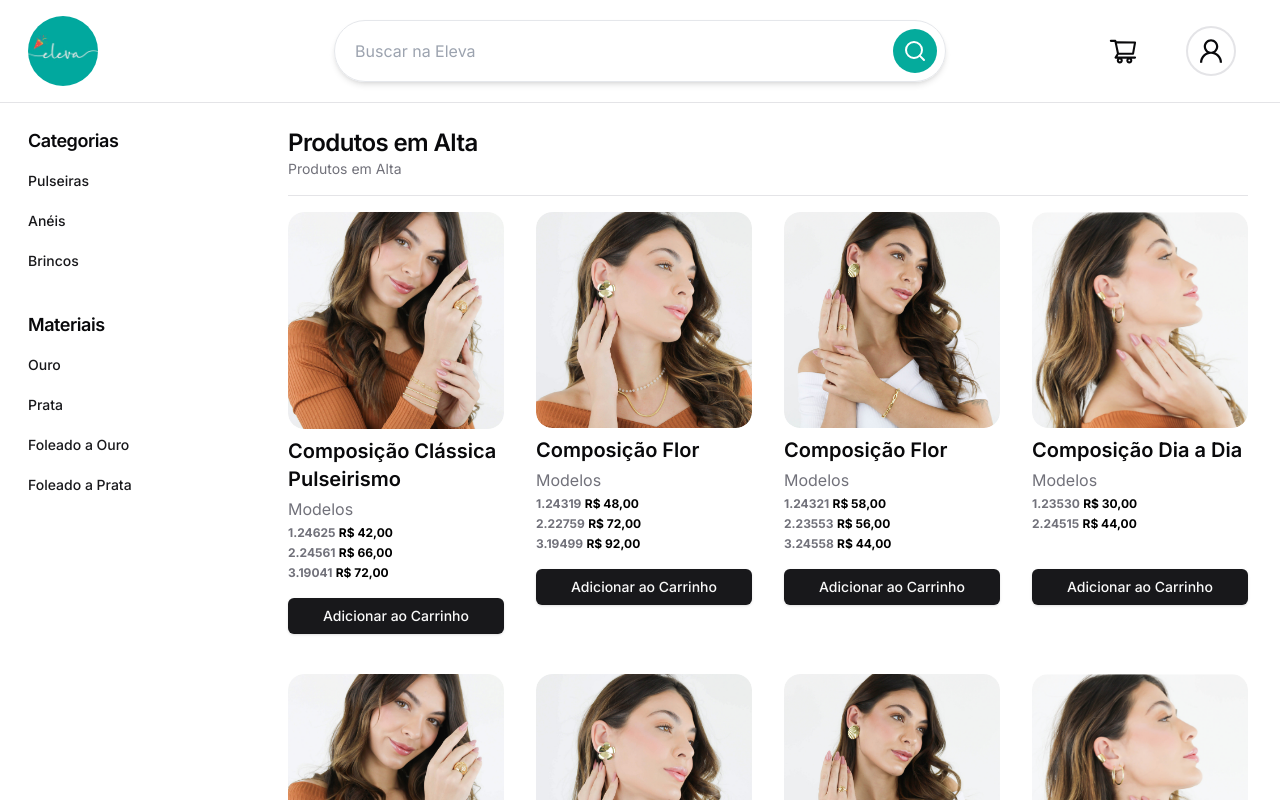
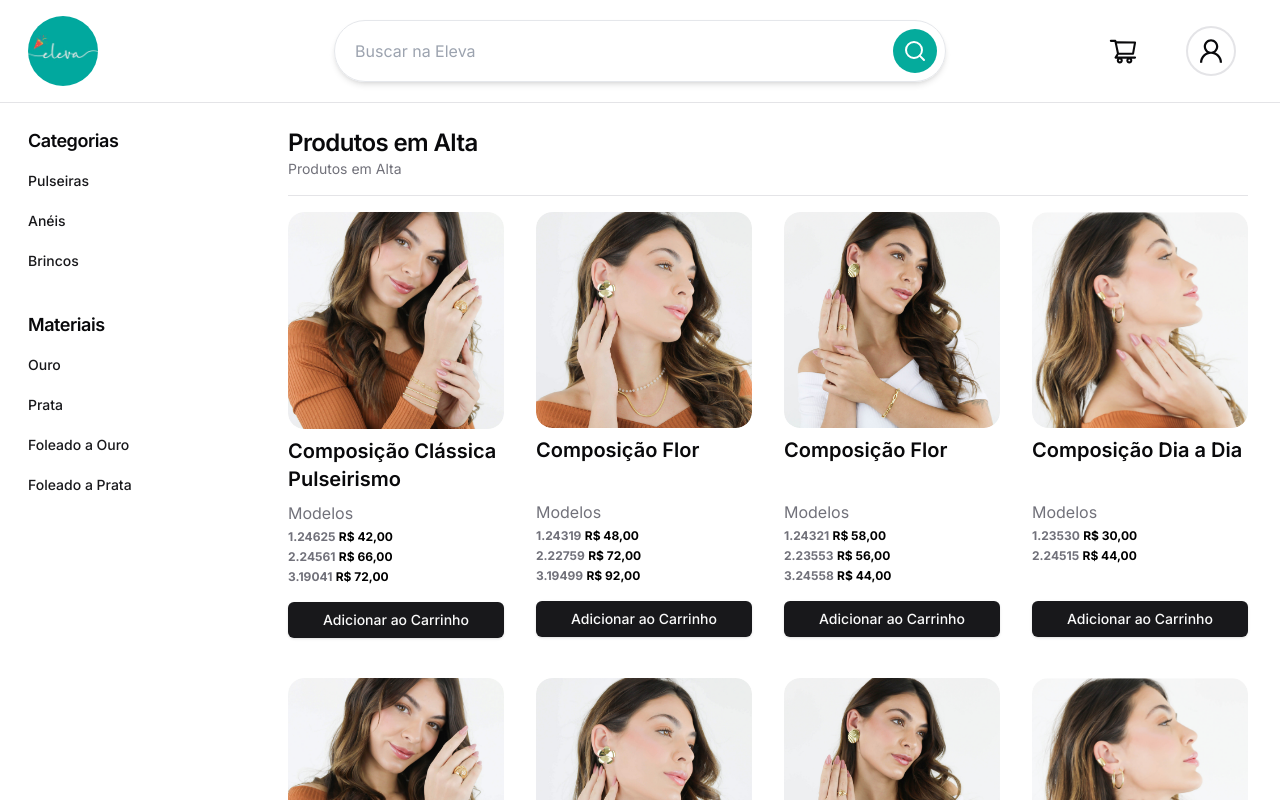
Before and after one commit to ViniHGV/ElevaV2, a Next.js app: page /home in a window 1280 px wide. Shown: the top 800 px of the page. Built offline with nearby package versions, Linux system fonts and the light colour scheme.

Commit message:
arrumando responsividade

```diff
--- a/src/components/Card.tsx
+++ b/src/components/Card.tsx
@@ -33,7 +33,7 @@ export const Card = ({ url, title, model }: ICard) => {
       </ContextMenu>
       <div className=" flex flex-col gap-2 py-2 text-sm">
         <div className="space-y-1">
-          <h2 className="lg:text-xl h-[30px] sm:h-auto lg:text-[16px] font-semibold leading-none">
+          <h2 className="xl:text-xl min-h-[30px] md:min-h-[20px] xl:min-h-[60px] lg:text-[16px] font-semibold leading-none">
             {title}
           </h2>
           <div className="space-y-1 min-h-[85px]">
```
